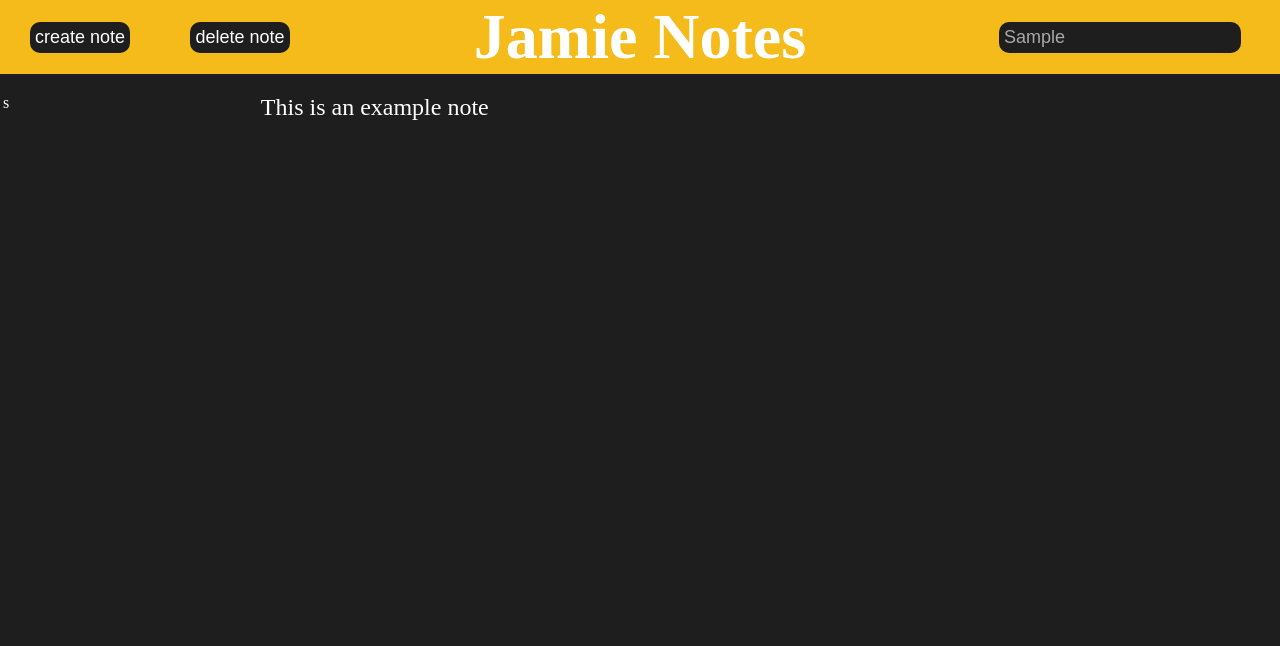
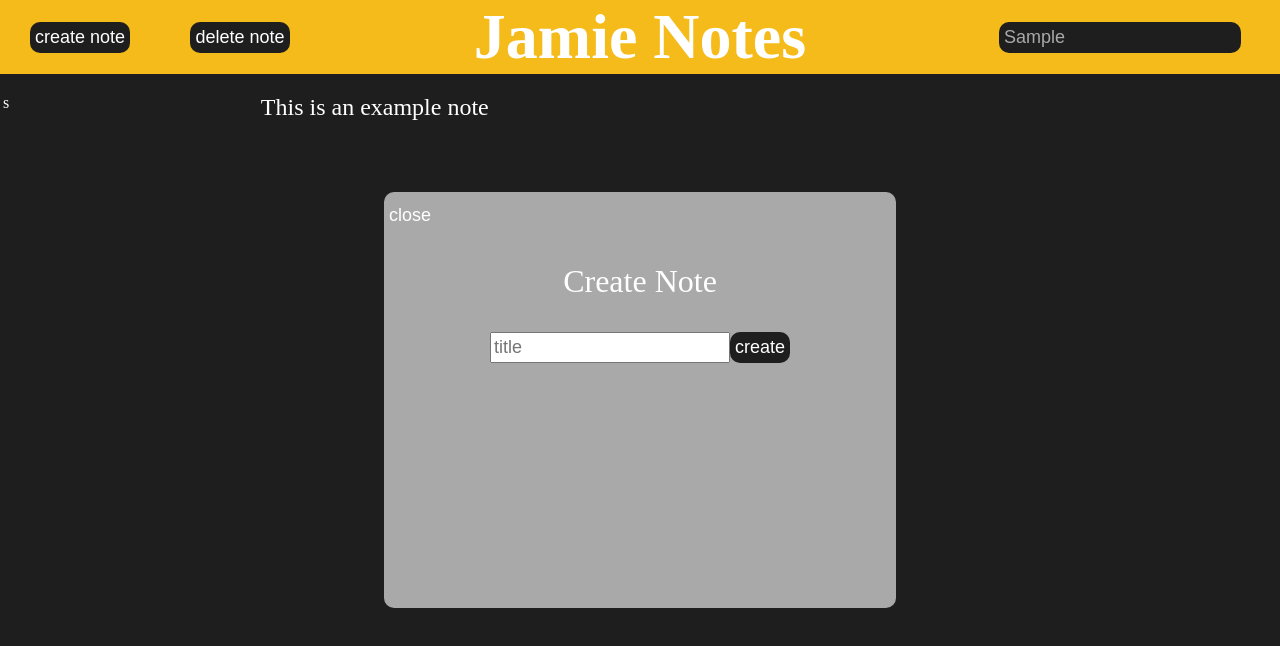
Before and after one commit to launchsites/vanilla-js-notes-app, a website: page index.html in a window 1280 px wide. Both pictures are taken after typing "Sample" into the empty fields and a click on the button "create note". Drawn offline with Linux system fonts and the light colour scheme.

Commit message:
open / close create window buttons work

```diff
--- a/index.html
+++ b/index.html
@@ -8,7 +8,7 @@
 
     <div id="createNoteDisplay" style="visibility: hidden;">
 
-        <button class="close-button">close</button>
+        <button class="close-button" onclick="closeCreateWindow()">close</button>
         <p class="horizontal-align">Create Note</p>
         <div class="horizontal-align">
             <input type="text" placeholder="title" class="detailInput">
@@ -23,7 +23,7 @@
 
     <header class="flexbox">
 
-        <div style="width: 12.5%" class="headerItem flexbox headerItems"><button>create note</button></div>
+        <div style="width: 12.5%" class="headerItem flexbox headerItems"><button onclick="showCreateWindow()">create note</button></div>
         <div style="width: 12.5%" class="headerItem flexbox headerItems"><button>delete note</button></div>
         <h1 style="width: 50%;" class="flexbox headerItems">Jamie Notes</h1>
         <div style="width: 25%" class="headerItem flexbox headerItems"><input class="searchInput" placeholder="search..."/></div>
```
